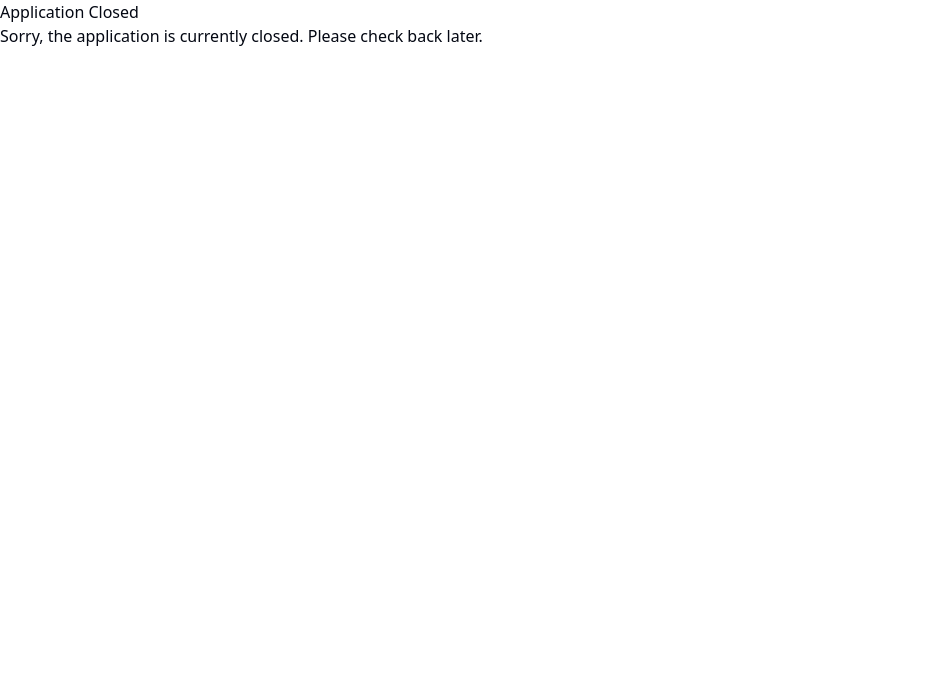
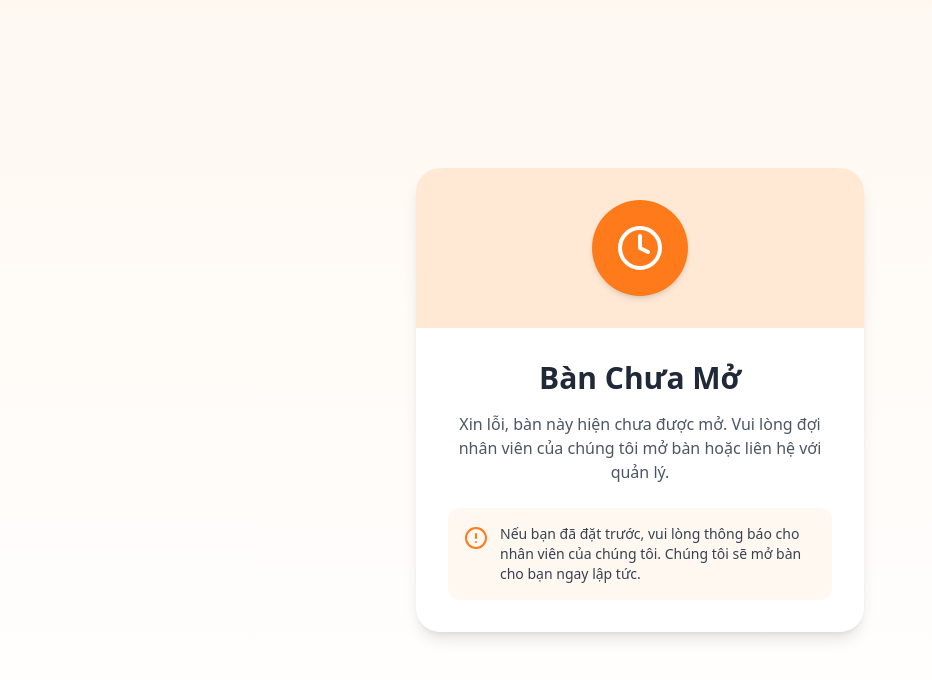
Before and after one commit to Tom-Dev1/Capstone-project-order-pizza-user, a React (Vite) app: page /closed in a window 1280 px wide. Shown: the top 680 px of the page, without its empty margins (0-932 px from the left). Built offline with nearby package versions, Linux system fonts and the light colour scheme; a web font is replaced by a local one.

Commit message:
feat: enhance ClosedPage with animations and improved layout

```diff
--- a/src/pages/ClosedPage.tsx
+++ b/src/pages/ClosedPage.tsx
@@ -1,12 +1,45 @@
-import type React from "react"
+import type React from 'react'
+import { motion } from 'framer-motion'
+import { Clock, AlertCircle } from 'lucide-react'
 
 const Closed: React.FC = () => {
-    return (
-        <div>
-            <h1>Application Closed</h1>
-            <p>Sorry, the application is currently closed. Please check back later.</p>
+  return (
+    <div className='min-h-screen bg-gradient-to-b from-orange-50 to-white flex items-center justify-center p-4'>
+      <motion.div
+        initial={{ opacity: 0, y: 20 }}
+        animate={{ opacity: 1, y: 0 }}
+        transition={{ duration: 0.5 }}
+        className='w-full max-w-md'
+      >
+        <div className='bg-white rounded-3xl shadow-lg overflow-hidden'>
+          <div className='bg-orange-100 p-8 flex justify-center'>
+            <motion.div
+              initial={{ scale: 0 }}
+              animate={{ scale: 1 }}
+              transition={{ type: 'spring', stiffness: 260, damping: 20 }}
+              className='bg-orange-500 rounded-full p-6 shadow-md'
+            >
+              <Clock className='w-12 h-12 text-white' />
+            </motion.div>
+          </div>
+
+          <div className='p-8'>
+            <h1 className='text-3xl font-bold text-center text-gray-800 mb-4'>Bàn Chưa Mở</h1>
+            <p className='text-center text-gray-600 mb-6'>
+              Xin lỗi, bàn này hiện chưa được mở. Vui lòng đợi nhân viên của chúng tôi mở bàn hoặc liên hệ với quản lý.
+            </p>
+            <div className='bg-orange-50 rounded-xl p-4 flex items-start gap-3'>
+              <AlertCircle className='w-6 h-6 text-orange-500 flex-shrink-0 mt-0.5' />
+              <p className='text-sm text-gray-700'>
+                Nếu bạn đã đặt trước, vui lòng thông báo cho nhân viên của chúng tôi. Chúng tôi sẽ mở bàn cho bạn ngay
+                lập tức.
+              </p>
+            </div>
+          </div>
         </div>
-    )
+      </motion.div>
+    </div>
+  )
 }
 
 export default Closed
--- a/src/pages/WellComePage.tsx
+++ b/src/pages/WellComePage.tsx
@@ -5,7 +5,7 @@ import { useNavigate } from 'react-router-dom'
 import { ButtonComponent, InputComponent } from '@/components'
 import { setItem } from '@/constants'
 import { motion } from 'framer-motion'
-import { Pizza, MapPin } from 'lucide-react'
+import { MapPin } from 'lucide-react'
 
 interface LoginPageProps {
   lable: string
```
